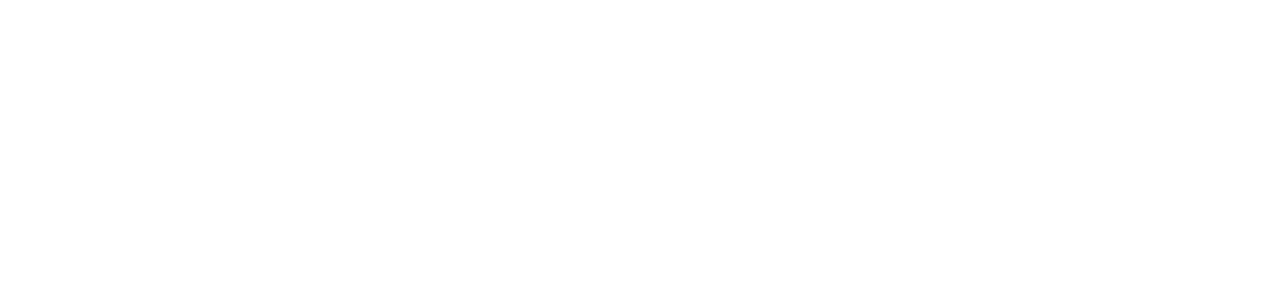
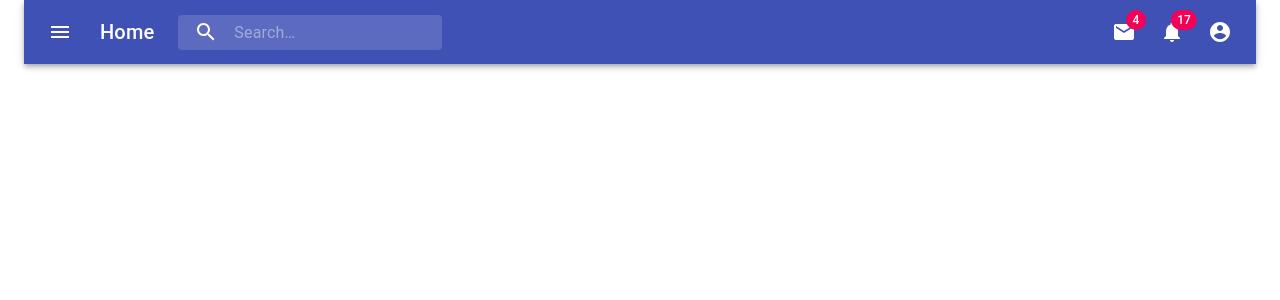
Before and after one commit to Danny393/ecmscale, a React (Create React App) app: page / in a window 1280 px wide. Shown: the top 300 px of the page. Built offline with nearby package versions, Linux system fonts and the light colour scheme.

Commit message:
add header

```diff
--- /dev/null
+++ b/src/Components/Header/Appbar.js
@@ -0,0 +1,233 @@
+import React from 'react';
+import { fade, makeStyles } from '@material-ui/core/styles';
+import AppBar from '@material-ui/core/AppBar';
+import Toolbar from '@material-ui/core/Toolbar';
+import IconButton from '@material-ui/core/IconButton';
+import Typography from '@material-ui/core/Typography';
+import InputBase from '@material-ui/core/InputBase';
+import Badge from '@material-ui/core/Badge';
+import MenuItem from '@material-ui/core/MenuItem';
+import Menu from '@material-ui/core/Menu';
+import MenuIcon from '@material-ui/icons/Menu';
+import SearchIcon from '@material-ui/icons/Search';
+import AccountCircle from '@material-ui/icons/AccountCircle';
+import MailIcon from '@material-ui/icons/Mail';
+import NotificationsIcon from '@material-ui/icons/Notifications';
+import MoreIcon from '@material-ui/icons/MoreVert';
+import Container from '@material-ui/core/Container/'
+
+const useStyles = makeStyles(theme => ({
+  grow: {
+    flexGrow: 1,
+  },
+  menuButton: {
+    marginRight: theme.spacing(2),
+  },
+  title: {
+    display: 'none',
+    [theme.breakpoints.up('sm')]: {
+      display: 'block',
+    },
+  },
+  search: {
+    position: 'relative',
+    borderRadius: theme.shape.borderRadius,
+    backgroundColor: fade(theme.palette.common.white, 0.15),
+    '&:hover': {
+      backgroundColor: fade(theme.palette.common.white, 0.25),
+    },
+    marginRight: theme.spacing(2),
+    marginLeft: 0,
+    width: '100%',
+    [theme.breakpoints.up('sm')]: {
+      marginLeft: theme.spacing(3),
+      width: 'auto',
+    },
+  },
+  searchIcon: {
+    width: theme.spacing(7),
+    height: '100%',
+    position: 'absolute',
+    pointerEvents: 'none',
+    display: 'flex',
+    alignItems: 'center',
+    justifyContent: 'center',
+  },
+  inputRoot: {
+    color: 'inherit',
+  },
+  inputInput: {
+    padding: theme.spacing(1, 1, 1, 7),
+    transition: theme.transitions.create('width'),
+    width: '100%',
+    [theme.breakpoints.up('md')]: {
+      width: 200,
+    },
+  },
+  sectionDesktop: {
+    display: 'none',
+    [theme.breakpoints.up('md')]: {
+      display: 'flex',
+    },
+  },
+  sectionMobile: {
+    display: 'flex',
+    [theme.breakpoints.up('md')]: {
+      display: 'none',
+    },
+  },
+}));
+
+export default function PrimarySearchAppBar() {
+  const classes = useStyles();
+  const [anchorEl, setAnchorEl] = React.useState(null);
+  const [mobileMoreAnchorEl, setMobileMoreAnchorEl] = React.useState(null);
+
+  const isMenuOpen = Boolean(anchorEl);
+  const isMobileMenuOpen = Boolean(mobileMoreAnchorEl);
+
+  const handleProfileMenuOpen = event => {
+    setAnchorEl(event.currentTarget);
+  };
+
+  const handleMobileMenuClose = () => {
+    setMobileMoreAnchorEl(null);
+  };
+
+  const handleMenuClose = () => {
+    setAnchorEl(null);
+    handleMobileMenuClose();
+  };
+
+  const handleMobileMenuOpen = event => {
+    setMobileMoreAnchorEl(event.currentTarget);
+  };
+
+  const menuId = 'primary-search-account-menu';
+  const renderMenu = (
+    <Menu
+      anchorEl={anchorEl}
+      anchorOrigin={{ vertical: 'top', horizontal: 'right' }}
+      id={menuId}
+      keepMounted
+      transformOrigin={{ vertical: 'top', horizontal: 'right' }}
+      open={isMenuOpen}
+      onClose={handleMenuClose}
+    >
+      <MenuItem onClick={handleMenuClose}>Profile</MenuItem>
+      <MenuItem onClick={handleMenuClose}>My account</MenuItem>
+    </Menu>
+  );
+
+  const mobileMenuId = 'primary-search-account-menu-mobile';
+  const renderMobileMenu = (
+    <Menu
+      anchorEl={mobileMoreAnchorEl}
+      anchorOrigin={{ vertical: 'top', horizontal: 'right' }}
+      id={mobileMenuId}
+      keepMounted
+      transformOrigin={{ vertical: 'top', horizontal: 'right' }}
+      open={isMobileMenuOpen}
+      onClose={handleMobileMenuClose}
+    >
+      <MenuItem>
+        <IconButton aria-label="show 4 new mails" color="inherit">
+          <Badge badgeContent={4} color="secondary">
+            <MailIcon />
+          </Badge>
+        </IconButton>
+        <p>Messages</p>
+      </MenuItem>
+      <MenuItem>
+        <IconButton aria-label="show 11 new notifications" color="inherit">
+          <Badge badgeContent={11} color="secondary">
+            <NotificationsIcon />
+          </Badge>
+        </IconButton>
+        <p>Notifications</p>
+      </MenuItem>
+      <MenuItem onClick={handleProfileMenuOpen}>
+        <IconButton
+          aria-label="account of current user"
+          aria-controls="primary-search-account-menu"
+          aria-haspopup="true"
+          color="inherit"
+        >
+          <AccountCircle />
+        </IconButton>
+        <p>Profile</p>
+      </MenuItem>
+    </Menu>
+  );
+
+  return (
+    <div className={classes.grow}>
+        <Container>
+      <AppBar position="static">
+        <Toolbar>
+          <IconButton
+            edge="start"
+            className={classes.menuButton}
+            color="inherit"
+            aria-label="open drawer"
+          >
+            <MenuIcon />
+          </IconButton>
+          <Typography className={classes.title} variant="h6" noWrap>
+            Home
+          </Typography>
+          <div className={classes.search}>
+            <div className={classes.searchIcon}>
+              <SearchIcon />
+            </div>
+            <InputBase
+              placeholder="Search…"
+              classes={{
+                root: classes.inputRoot,
+                input: classes.inputInput,
+              }}
+              inputProps={{ 'aria-label': 'search' }}
+            />
+          </div>
+          <div className={classes.grow} />
+          <div className={classes.sectionDesktop}>
+            <IconButton aria-label="show 4 new mails" color="inherit">
+              <Badge badgeContent={4} color="secondary">
+                <MailIcon />
+              </Badge>
+            </IconButton>
+            <IconButton aria-label="show 17 new notifications" color="inherit">
+              <Badge badgeContent={17} color="secondary">
+                <NotificationsIcon />
+              </Badge>
+            </IconButton>
+            <IconButton
+              edge="end"
+              aria-label="account of current user"
+              aria-controls={menuId}
+              aria-haspopup="true"
+              onClick={handleProfileMenuOpen}
+              color="inherit"
+            >
+              <AccountCircle />
+            </IconButton>
+          </div>
+          <div className={classes.sectionMobile}>
+            <IconButton
+              aria-label="show more"
+              aria-controls={mobileMenuId}
+              aria-haspopup="true"
+              onClick={handleMobileMenuOpen}
+              color="inherit"
+            >
+              <MoreIcon />
+            </IconButton>
+          </div>
+        </Toolbar>
+      </AppBar>
+      {renderMobileMenu}
+      {renderMenu}
+      </Container>
+    </div>
+  );
+}
--- a/src/Components/LandingPage/LandingPage.js
+++ b/src/Components/LandingPage/LandingPage.js
@@ -2,7 +2,7 @@
  * Skeleton for init App page
  */
 import React from 'react'
-//Components will go here for public view
+import PrimarySearchAppBar from '../Header/Appbar.js'
 
 
 export default class LandingPage extends React.Component {
@@ -12,7 +12,9 @@
 
 
         return (
-            <div></div>
+            <div>
+                <PrimarySearchAppBar/>
+            </div>
         )
     }
 
```
